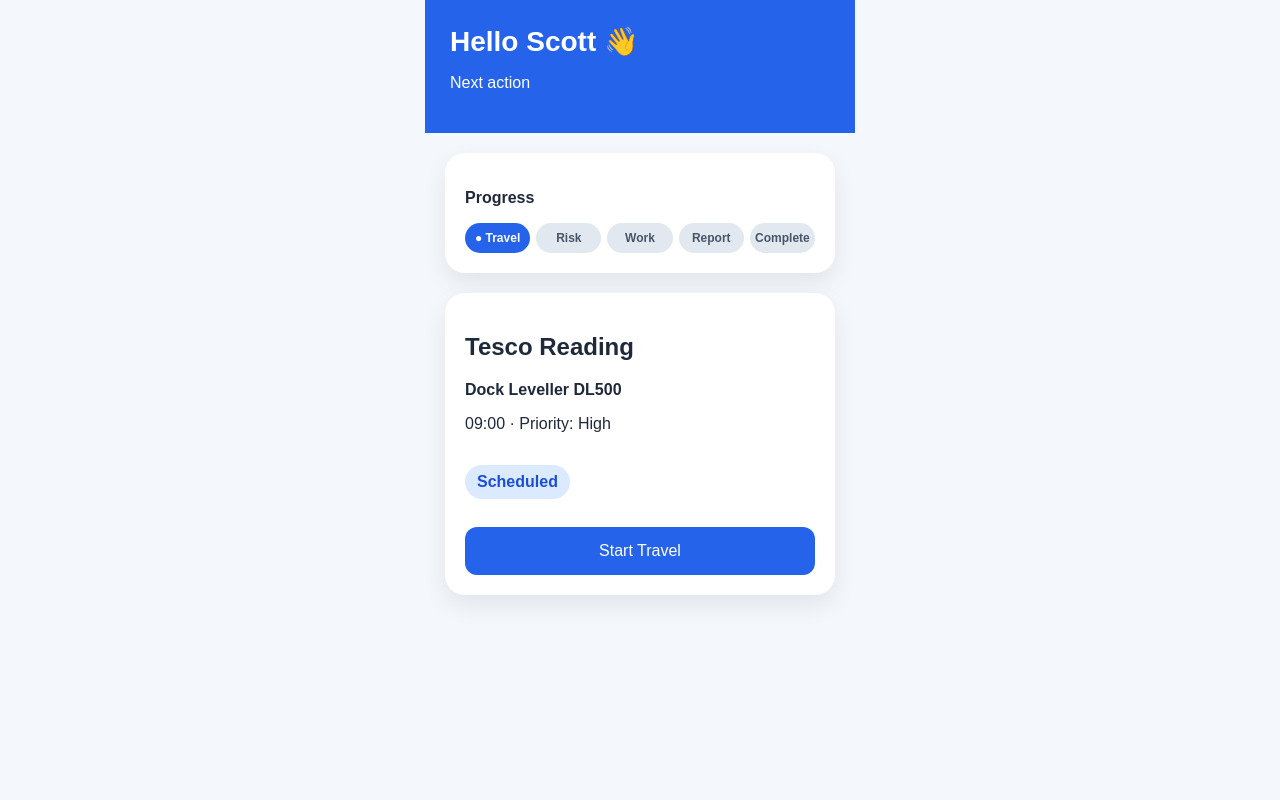
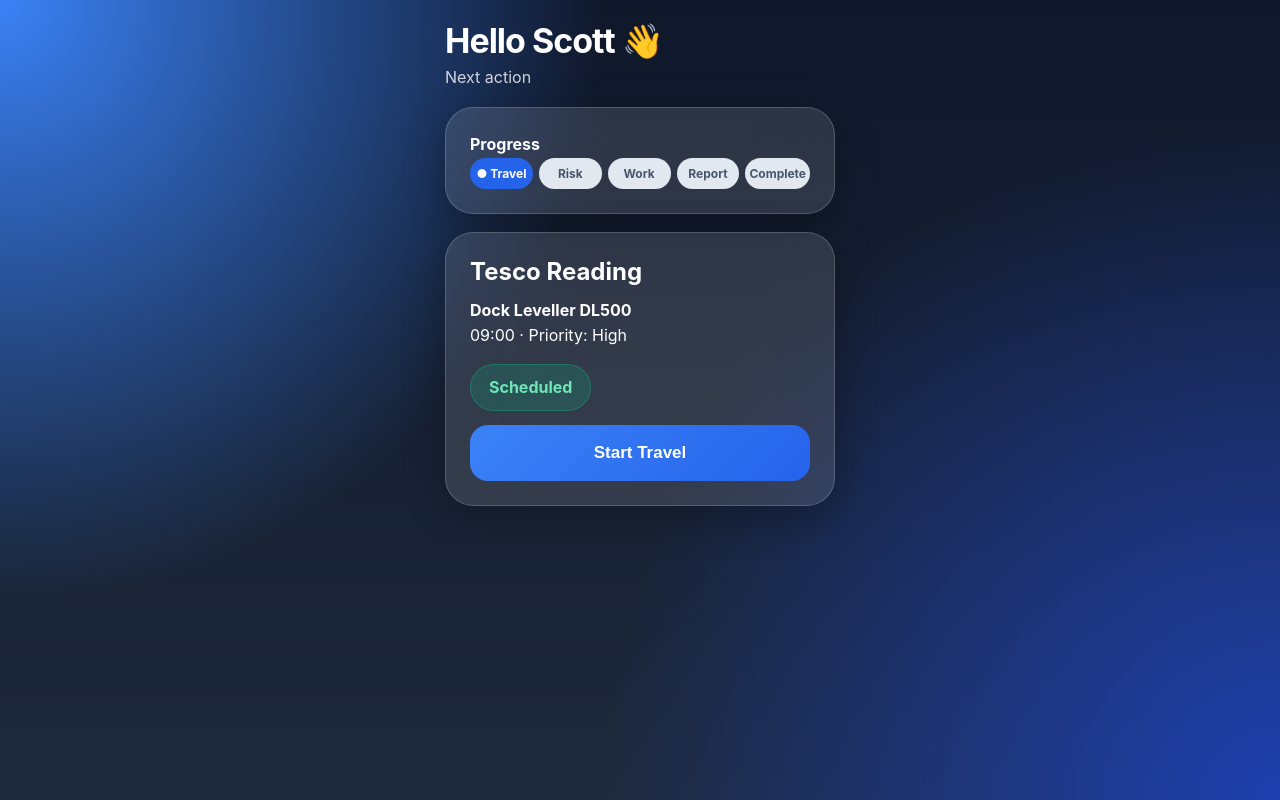
Before and after one commit to StreamOps26/streamops, a plain HTML site: page index.html in a window 1280 px wide. Drawn offline with Linux system fonts and the light colour scheme.

Commit message:
Build premium glass dashboard

```diff
--- a/style.css
+++ b/style.css
@@ -1,57 +1,189 @@
+*{
+    margin:0;
+    padding:0;
+    box-sizing:border-box;
+}
+
 body{
-    margin:0;
-    font-family:Arial, Helvetica, sans-serif;
-    background:#f4f7fb;
-    color:#1e293b;
+
+    font-family:-apple-system,BlinkMacSystemFont,"SF Pro Display","Segoe UI",sans-serif;
+
+    background:
+    radial-gradient(circle at top left,#3b82f6 0%,transparent 40%),
+    radial-gradient(circle at bottom right,#1e40af 0%,transparent 45%),
+    linear-gradient(180deg,#0f172a,#1e293b);
+
+    min-height:100vh;
+
+    color:white;
+
+    overflow-x:hidden;
+
 }
 
 #app{
+
     max-width:430px;
+
     margin:auto;
-    min-height:100vh;
+
+    padding:20px;
+
 }
 
 .header{
-    background:#2563eb;
-    color:white;
-    padding:25px;
+
+    margin-bottom:20px;
+
 }
 
 .header h1{
-    margin:0;
-    font-size:28px;
+
+    font-size:34px;
+
+    font-weight:700;
+
+    letter-spacing:-1px;
+
+}
+
+.header p{
+
+    opacity:.8;
+
+    margin-top:6px;
+
 }
 
 .card{
-    background:white;
-    margin:20px;
-    padding:20px;
-    border-radius:20px;
-    box-shadow:0 10px 25px rgba(0,0,0,.08);
+
+    backdrop-filter:blur(30px);
+
+    -webkit-backdrop-filter:blur(30px);
+
+    background:rgba(255,255,255,.12);
+
+    border:1px solid rgba(255,255,255,.18);
+
+    border-radius:28px;
+
+    padding:24px;
+
+    margin-bottom:18px;
+
+    box-shadow:
+    0 10px 40px rgba(0,0,0,.30);
+
+}
+
+.card h2{
+
+    font-size:24px;
+
+    margin-bottom:12px;
+
+}
+
+.card p{
+
+    line-height:1.6;
+
 }
 
 .button{
+
     width:100%;
-    background:#2563eb;
+
+    margin-top:14px;
+
+    padding:18px;
+
+    border:none;
+
+    border-radius:18px;
+
+    cursor:pointer;
+
+    font-size:17px;
+
+    font-weight:600;
+
+    transition:.25s;
+
+    background:linear-gradient(135deg,#3b82f6,#2563eb);
+
     color:white;
-    border:none;
-    padding:15px;
-    border-radius:12px;
-    font-size:16px;
-    cursor:pointer;
-    margin-top:12px;
+
+}
+
+.button:hover{
+
+    transform:translateY(-2px);
+
 }
 
 .secondary{
-    background:#eef4ff;
-    color:#2563eb;
+
+    background:rgba(255,255,255,.08);
+
+    border:1px solid rgba(255,255,255,.18);
+
 }
 
 .status{
+
     display:inline-block;
-    background:#dbeafe;
-    color:#1d4ed8;
-    padding:8px 12px;
+
+    margin-top:15px;
+
+    padding:10px 18px;
+
     border-radius:999px;
-    font-weight:bold;
+
+    background:rgba(16,185,129,.20);
+
+    border:1px solid rgba(16,185,129,.35);
+
+    color:#6ee7b7;
+
+    font-weight:700;
+
 }
+
+textarea,
+input{
+
+    width:100%;
+
+    margin-top:15px;
+
+    background:rgba(255,255,255,.08);
+
+    border:1px solid rgba(255,255,255,.18);
+
+    border-radius:18px;
+
+    color:white;
+
+    padding:18px;
+
+    font-size:16px;
+
+}
+
+textarea::placeholder,
+input::placeholder{
+
+    color:rgba(255,255,255,.55);
+
+}
+
+hr{
+
+    margin:22px 0;
+
+    border:none;
+
+    border-top:1px solid rgba(255,255,255,.12);
+
+}
```
